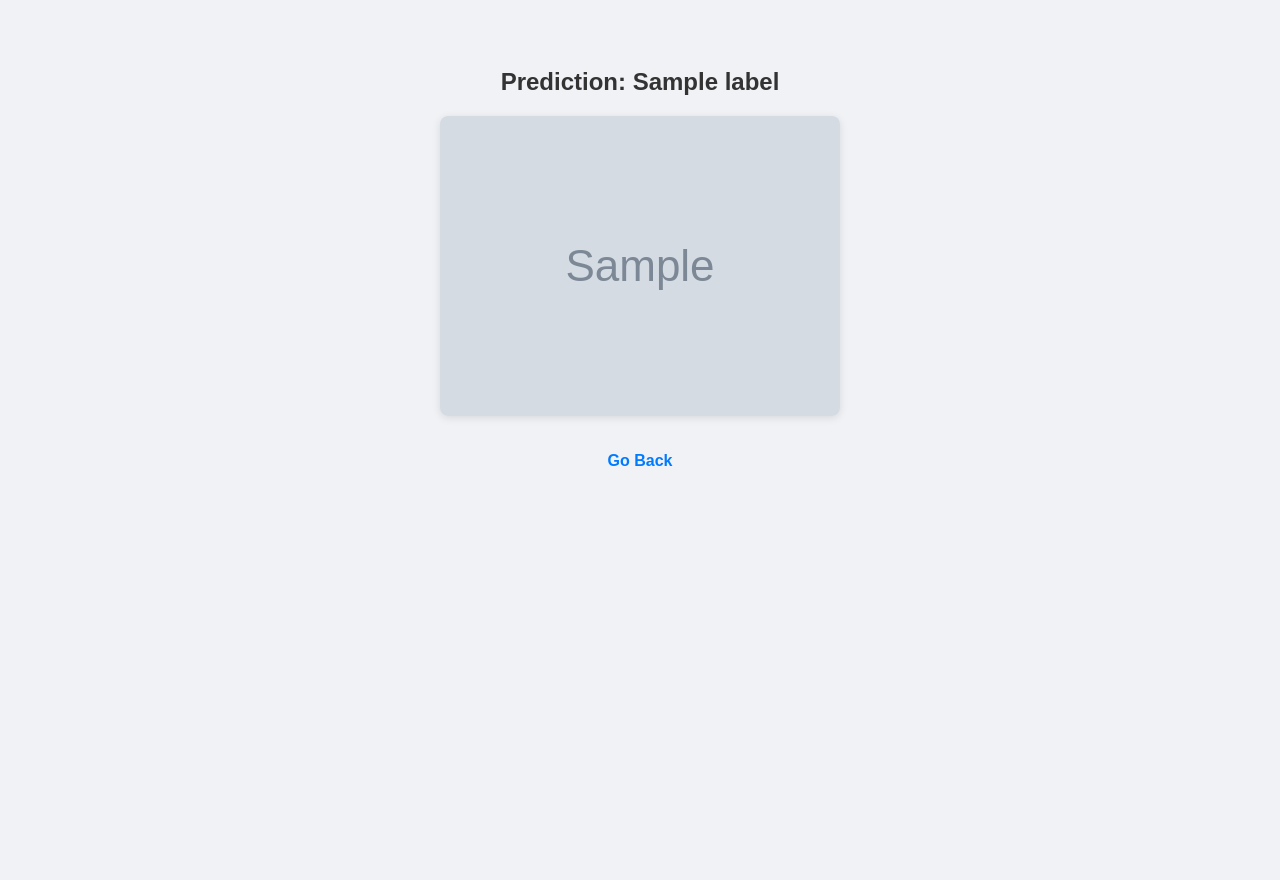
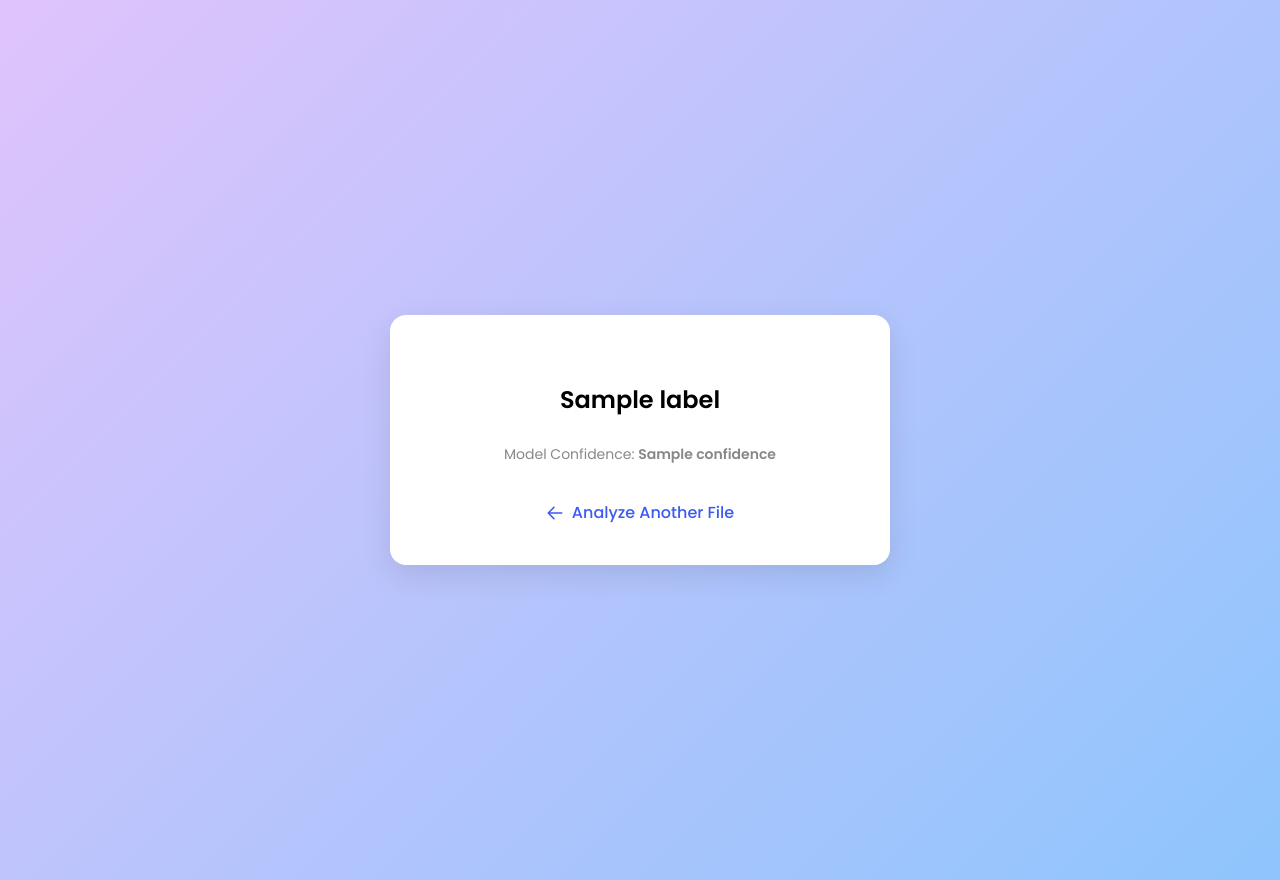
Before and after one commit to ArYaNsAiNi-here/DeepFake_Detector, a Django app: template DeepfakeDetector/predictor/templates/predictor/result.html in a window 1280 px wide. Before the commit the page ends 466 px from the top, so only its background shows below. Run offline with Django 5.2, Linux system fonts and the light colour scheme; the template is opened without the code that fills it: most values are stand-ins (such as "Sample title", 1, 10 or a date in 2020); grey boxes marked "Sample" are stand-in pictures.

Commit message:
Update result.html

```diff
--- a/DeepfakeDetector/predictor/templates/predictor/result.html
+++ b/DeepfakeDetector/predictor/templates/predictor/result.html
@@ -2,43 +2,142 @@
 <html>
 <head>
     <title>Prediction Result</title>
+    <link rel="preconnect" href="https://fonts.googleapis.com">
+    <link rel="preconnect" href="https://fonts.gstatic.com" crossorigin>
+    <link href="https://fonts.googleapis.com/css2?family=Poppins:wght@400;500;600&display=swap" rel="stylesheet">
     <style>
+        :root {
+            --primary-color: #3d5af1;
+            --background-color: #f4f7f6;
+            --card-background: #ffffff;
+            --text-color: #333;
+            --subtle-text: #888;
+            --border-color: #e0e0e0;
+            --success-color: #28a745;
+            --error-color: #dc3545;
+        }
+
         body {
-            font-family: Arial, sans-serif;
-            background: #f0f2f5;
+            font-family: 'Poppins', sans-serif;
+            background: var(--background-color);
+            background-image: linear-gradient(135deg, #e0c3fc 0%, #8ec5fc 100%);
             padding: 40px;
             display: flex;
-            flex-direction: column;
             align-items: center;
+            justify-content: center;
+            min-height: 100vh;
+            margin: 0;
         }
 
-        h2 {
-            color: #333;
-            margin-bottom: 20px;
+        .container {
+            width: 100%;
+            max-width: 500px;
+            text-align: center;
         }
 
-        img {
-            max-width: 400px;
-            border-radius: 8px;
-            box-shadow: 0 2px 8px rgba(0,0,0,0.1);
-            margin-bottom: 20px;
+        .result-card {
+            background: var(--card-background);
+            padding: 30px 40px;
+            border-radius: 16px;
+            box-shadow: 0 10px 30px rgba(0,0,0,0.1);
+            overflow: hidden;
         }
 
-        p a {
-            text-decoration: none;
-            color: #007bff;
-            font-weight: bold;
-            transition: color 0.3s ease;
+        .media-display {
+            margin-bottom: 25px;
+            border-radius: 8px;
+            overflow: hidden;
+            background-color: #f0f2f5;
         }
 
-        p a:hover {
-            color: #0056b3;
+        .media-display img,
+        .media-display video {
+            max-width: 100%;
+            height: auto;
+            display: block;
+        }
+
+        .media-display audio {
+            width: 100%;
+            margin-top: 20px;
+        }
+
+        .prediction-header {
+            font-size: 24px;
+            font-weight: 600;
+            margin: 0 0 15px 0;
+            padding: 12px 20px;
+            border-radius: 8px;
+            transition: all 0.3s ease;
+        }
+
+        /* Dynamic styles for the result */
+        .prediction-header.real {
+            background-color: #eaf6ec;
+            color: var(--success-color);
+        }
+        .prediction-header.fake {
+            background-color: #fbebee;
+            color: var(--error-color);
+        }
+
+        .confidence-details {
+            font-size: 14px;
+            color: var(--subtle-text);
+            margin-bottom: 25px;
+        }
+
+        .back-link {
+            display: inline-flex;
+            align-items: center;
+            text-decoration: none;
+            color: var(--primary-color);
+            font-weight: 500;
+            padding: 10px 18px;
+            border-radius: 8px;
+            transition: background-color 0.3s, color 0.3s;
+        }
+
+        .back-link:hover {
+            background-color: #e8eaf6;
+        }
+
+        .back-link svg {
+            width: 18px;
+            height: 18px;
+            margin-right: 8px;
         }
     </style>
 </head>
 <body>
-    <h2>Prediction: {{ label }}</h2>
-    <img src="{{ file_url }}" alt="Uploaded Image">
-    <p><a href="/">Go Back</a></p>
+    <div class="container">
+        <div class="result-card">
+
+            <div class="media-display">
+                {% if media_type == 'image' %}
+                    <img src="{{ file_url }}" alt="Uploaded Media">
+                {% elif media_type == 'video' %}
+                    <video src="{{ file_url }}" controls autoplay muted loop></video>
+                {% elif media_type == 'audio' %}
+                    <audio src="{{ file_url }}" controls autoplay></audio>
+                {% endif %}
+            </div>
+
+            <h2 class="prediction-header {{ result_class }}">
+                {{ label }}
+            </h2>
+
+            <p class="confidence-details">
+                Model Confidence: <strong>{{ confidence }}</strong>
+            </p>
+
+            <a href="/" class="back-link">
+                <svg xmlns="http://www.w3.org/2000/svg" fill="none" viewBox="0 0 24 24" stroke-width="2" stroke="currentColor">
+                    <path stroke-linecap="round" stroke-linejoin="round" d="M10.5 19.5L3 12m0 0l7.5-7.5M3 12h18" />
+                </svg>
+                Analyze Another File
+            </a>
+        </div>
+    </div>
 </body>
 </html>
```
